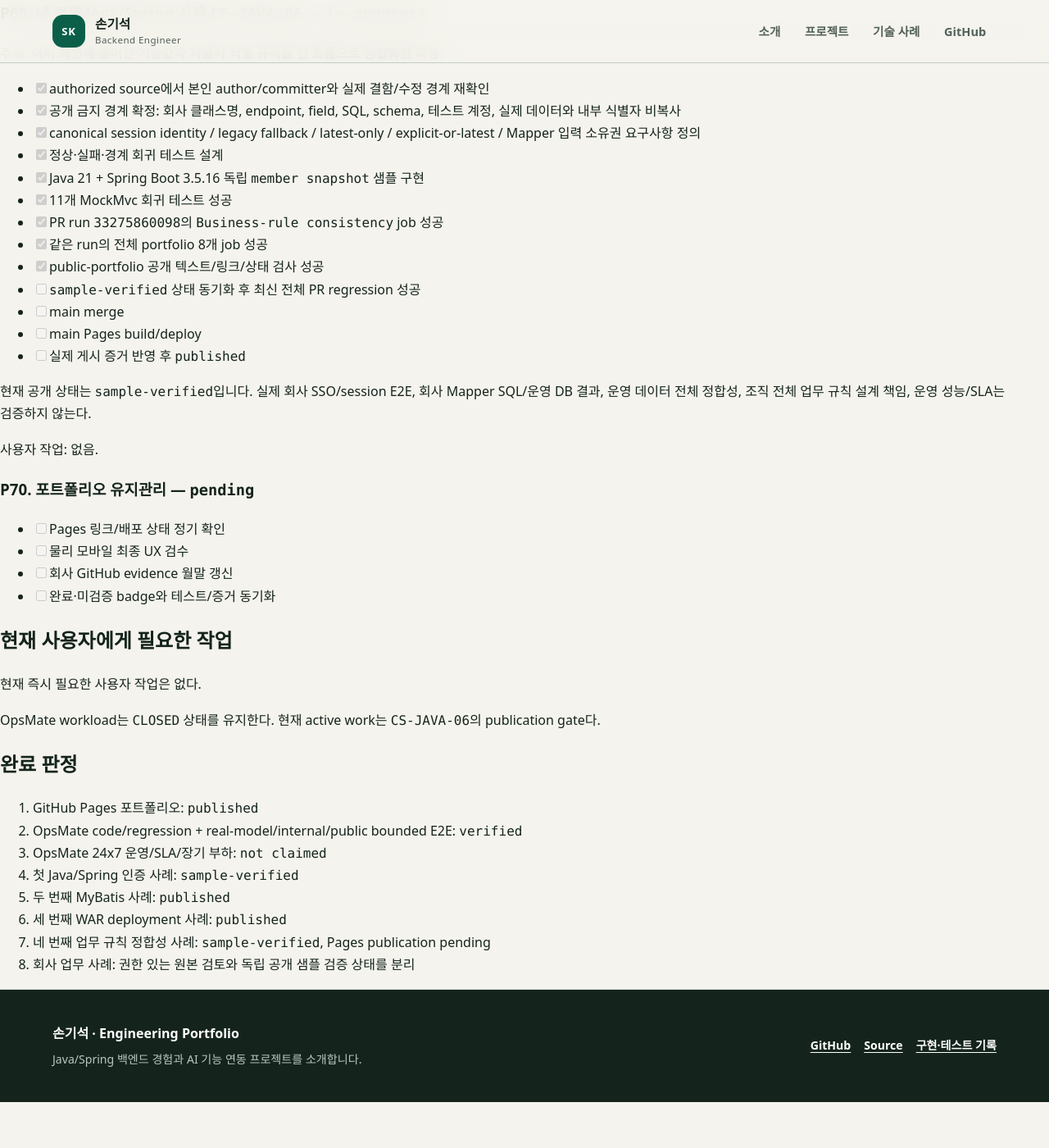
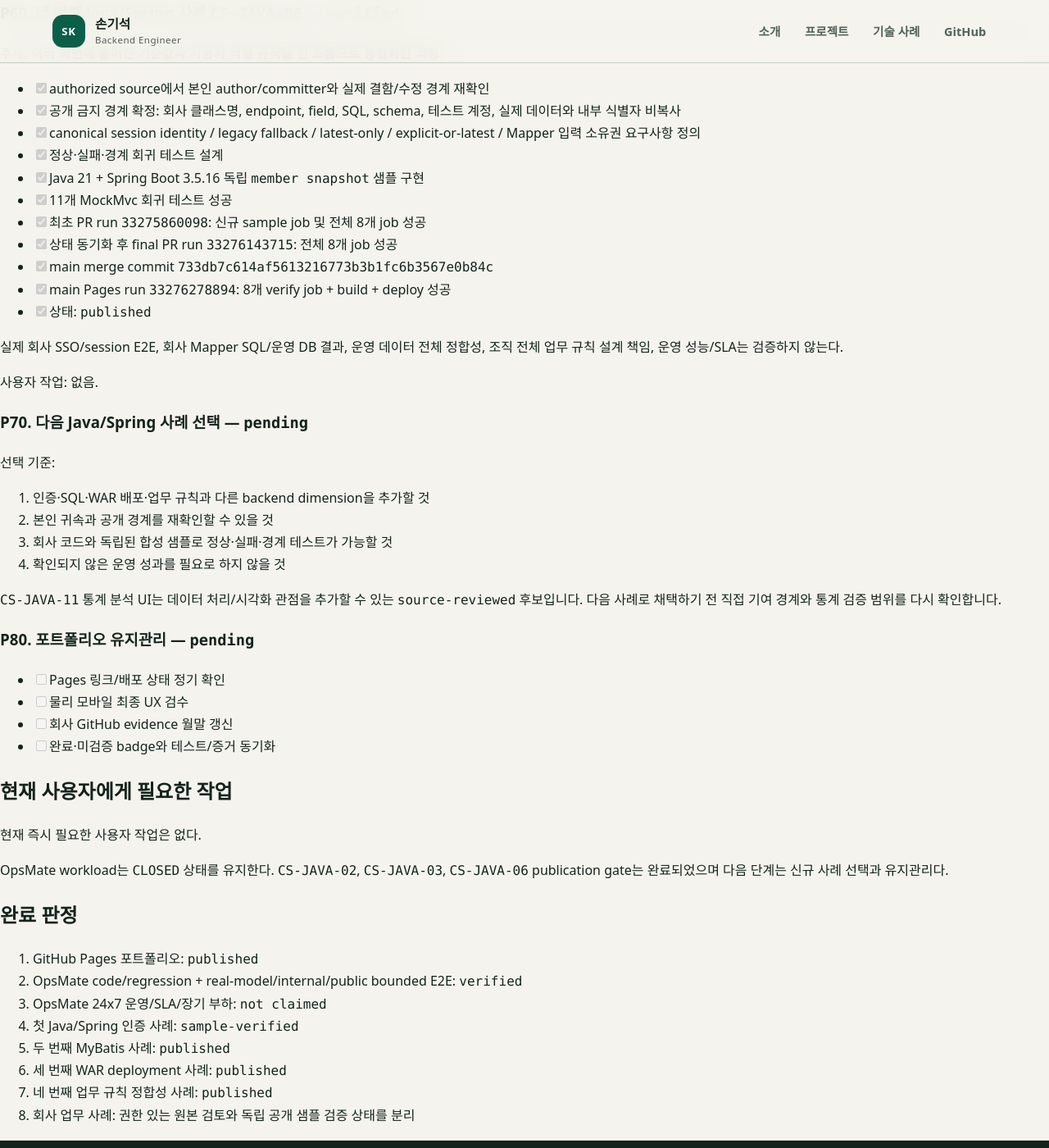
Before and after one commit to son1004007/engineering-career-portfolio, a Jekyll site: the page built from PORTFOLIO_COMPLETION_PLAN.md, in a window 1280 px wide and 1400 px high, scrolled down 2802 px. Shown: the whole window at 82% size. Built offline with Jekyll 4.4.1, drawn with Linux system fonts in a browser that asks for light colours; our own code applies the rules of GitHub Pages for plain Markdown files; before the commit the page ends 4146 px from its top, so only the background shows below that.

Commit message:
docs: mark CS-JAVA-06 publication verified

```diff
--- a/PORTFOLIO_COMPLETION_PLAN.md
+++ b/PORTFOLIO_COMPLETION_PLAN.md
@@ -102,7 +102,7 @@ CI context-path 관측은 Java `21.0.12`, Spring Boot `3.5.16`, embedded Tomcat
 
 사용자 작업: 없음.
 
-### P60. 네 번째 Java/Spring 사례 `CS-JAVA-06` — `in-progress`
+### P60. 네 번째 Java/Spring 사례 `CS-JAVA-06` — `verified`
 
 주제: **여러 화면에 흩어진 기준값과 사용자 식별 규칙을 한 흐름으로 정합화한 과정**
 
@@ -112,19 +112,28 @@ CI context-path 관측은 Java `21.0.12`, Spring Boot `3.5.16`, embedded Tomcat
 - [x] 정상·실패·경계 회귀 테스트 설계
 - [x] Java 21 + Spring Boot 3.5.16 독립 `member snapshot` 샘플 구현
 - [x] 11개 MockMvc 회귀 테스트 성공
-- [x] PR run `33275860098`의 `Business-rule consistency` job 성공
-- [x] 같은 run의 전체 portfolio 8개 job 성공
-- [x] public-portfolio 공개 텍스트/링크/상태 검사 성공
-- [ ] `sample-verified` 상태 동기화 후 최신 전체 PR regression 성공
-- [ ] main merge
-- [ ] main Pages build/deploy
-- [ ] 실제 게시 증거 반영 후 `published`
+- [x] 최초 PR run `33275860098`: 신규 sample job 및 전체 8개 job 성공
+- [x] 상태 동기화 후 final PR run `33276143715`: 전체 8개 job 성공
+- [x] main merge commit `733db7c614af5613216773b3b1fc6b3567e0b84c`
+- [x] main Pages run `33276278894`: 8개 verify job + build + deploy 성공
+- [x] 상태: `published`
 
-현재 공개 상태는 `sample-verified`입니다. 실제 회사 SSO/session E2E, 회사 Mapper SQL/운영 DB 결과, 운영 데이터 전체 정합성, 조직 전체 업무 규칙 설계 책임, 운영 성능/SLA는 검증하지 않는다.
+실제 회사 SSO/session E2E, 회사 Mapper SQL/운영 DB 결과, 운영 데이터 전체 정합성, 조직 전체 업무 규칙 설계 책임, 운영 성능/SLA는 검증하지 않는다.
 
 사용자 작업: 없음.
 
-### P70. 포트폴리오 유지관리 — `pending`
+### P70. 다음 Java/Spring 사례 선택 — `pending`
+
+선택 기준:
+
+1. 인증·SQL·WAR 배포·업무 규칙과 다른 backend dimension을 추가할 것
+2. 본인 귀속과 공개 경계를 재확인할 수 있을 것
+3. 회사 코드와 독립된 합성 샘플로 정상·실패·경계 테스트가 가능할 것
+4. 확인되지 않은 운영 성과를 필요로 하지 않을 것
+
+`CS-JAVA-11` 통계 분석 UI는 데이터 처리/시각화 관점을 추가할 수 있는 `source-reviewed` 후보입니다. 다음 사례로 채택하기 전 직접 기여 경계와 통계 검증 범위를 다시 확인합니다.
+
+### P80. 포트폴리오 유지관리 — `pending`
 
 - [ ] Pages 링크/배포 상태 정기 확인
 - [ ] 물리 모바일 최종 UX 검수
@@ -135,7 +144,7 @@ CI context-path 관측은 Java `21.0.12`, Spring Boot `3.5.16`, embedded Tomcat
 
 현재 즉시 필요한 사용자 작업은 없다.
 
-OpsMate workload는 `CLOSED` 상태를 유지한다. 현재 active work는 `CS-JAVA-06`의 publication gate다.
+OpsMate workload는 `CLOSED` 상태를 유지한다. `CS-JAVA-02`, `CS-JAVA-03`, `CS-JAVA-06` publication gate는 완료되었으며 다음 단계는 신규 사례 선택과 유지관리다.
 
 ## 완료 판정
 
@@ -145,5 +154,5 @@ OpsMate workload는 `CLOSED` 상태를 유지한다. 현재 active work는 `CS-J
 4. 첫 Java/Spring 인증 사례: `sample-verified`
 5. 두 번째 MyBatis 사례: `published`
 6. 세 번째 WAR deployment 사례: `published`
-7. 네 번째 업무 규칙 정합성 사례: `sample-verified`, Pages publication pending
+7. 네 번째 업무 규칙 정합성 사례: `published`
 8. 회사 업무 사례: 권한 있는 원본 검토와 독립 공개 샘플 검증 상태를 분리
```
